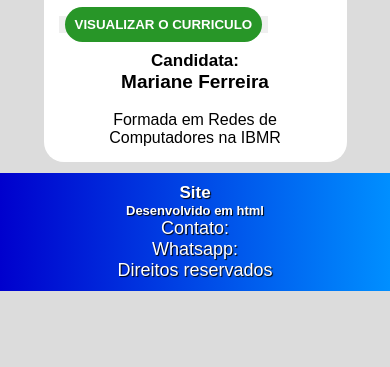
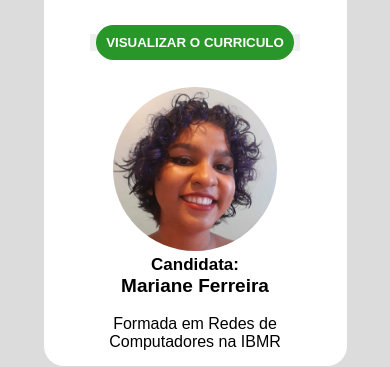
Before and after one commit to eum4r1/landing-page-curriculum, a plain HTML site: page index.html in a window 390 px wide. Shown: the part 516-883 px from the top of the page. Before the commit the page ends 844 px from the top, so only its background shows below. Drawn offline with Linux system fonts and the light colour scheme.

Commit message:
final curriculum

```diff
--- a/css/style.css
+++ b/css/style.css
@@ -33,7 +33,7 @@ footer {
   background-color: white;
   font-size: 1.6rem;
   padding: 1.5rem;
-  text-align: justify;
+  text-align: center;
   margin-top: 4rem;
   margin-left: auto;
   margin-right: auto;
@@ -63,8 +63,20 @@ figure {
 }
 .imagem-site {
   border-radius: 10px 10px 50px 10px;
-  width: 20%;
+  width: 40%;
   height: 5%;
+}
+#eu{
+  border-radius: 100%;
+  width: 10%;
+  height: 2.5%;
+}
+@media (min-width: 280px) and (max-width: 800px) {
+  #eu {
+  border-radius: 100%;
+  width: 60%;
+  height: 40%;
+  }
 }
 @media (min-width: 280px) and (max-width: 800px) {
   .imagem-site {
@@ -104,9 +116,7 @@ input {
   font-size: 1.8rem;
 }
 button{
-  text-align: center;
   background-color: none;
-  text-align: left;
 }
 a {
   text-decoration: none;
--- a/index.html
+++ b/index.html
@@ -25,9 +25,12 @@
           alt="primeira imagem do site"
         />
       </figure>
-      <br>
+      <br><br>
       <button><a href="img/Linkedin Mariane.pdf" target="_blank">VISUALIZAR O CURRICULO</a></button>
-      <br><br>
+      <br><br><br>
+      <figure>
+        <img class="imagem-site" id="eu" src="img/perfil.jpeg" alt="Mariane Ferreira">
+      </figure>
       <h3>Candidata: </h3>
       <h2>Mariane Ferreira</h2>
       <br>
```
Also changed, not shown: img/perfil.jpeg (added).
